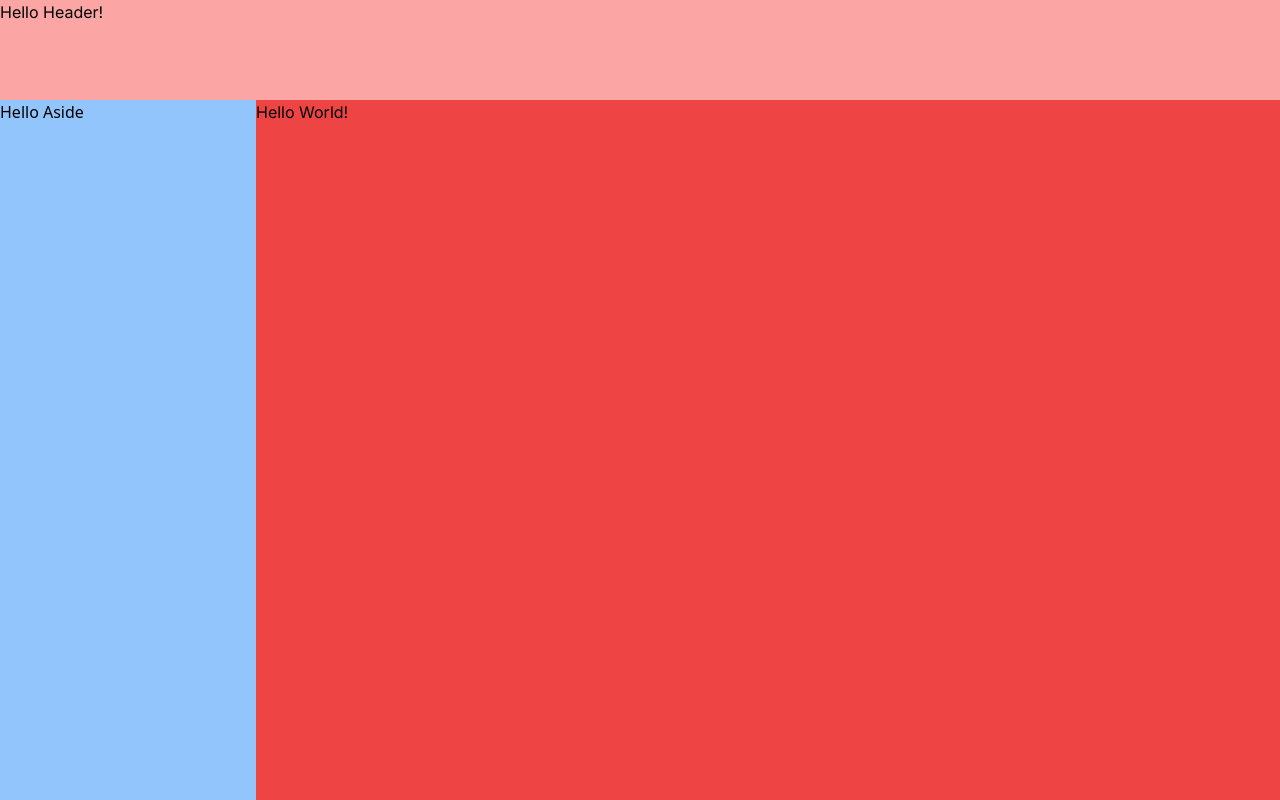
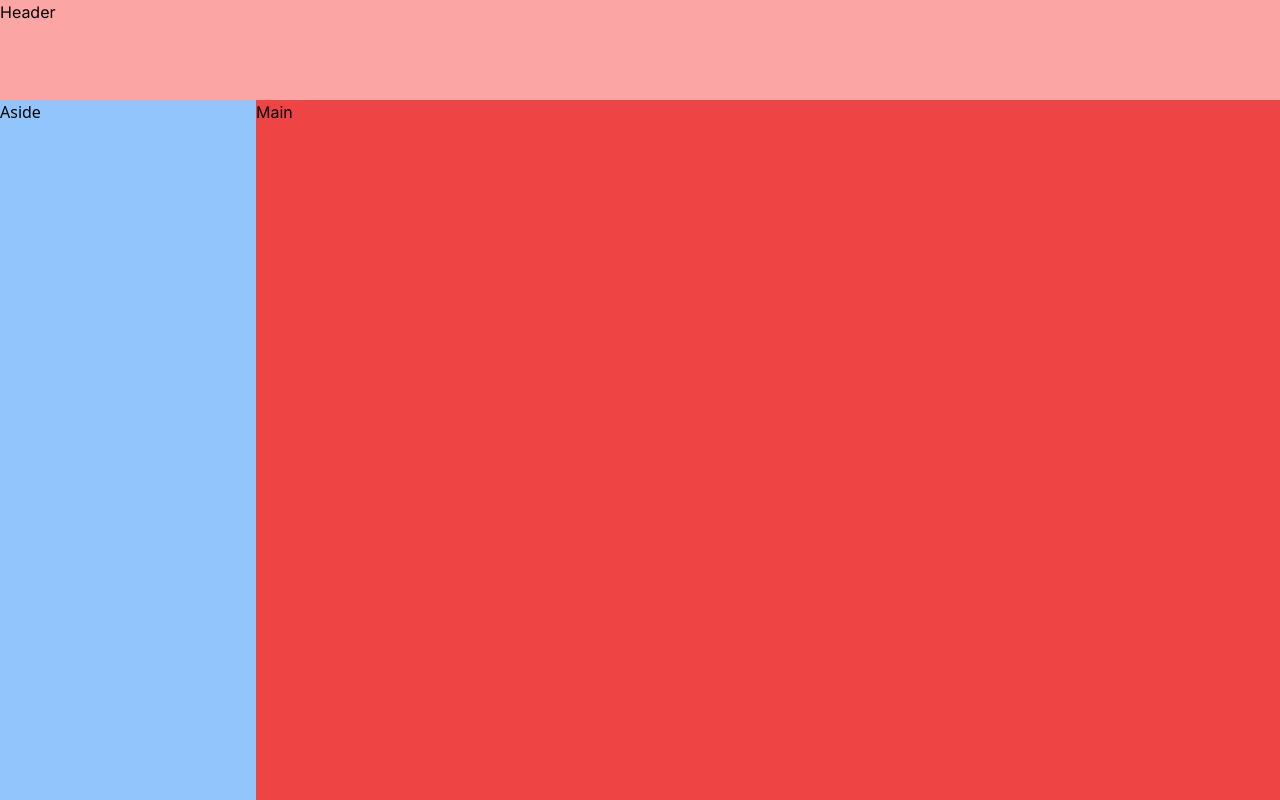
Before and after one commit to gunterdev/minguino-frontend, a Next.js app: page / in a window 1280 px wide. Built offline with nearby package versions, Linux system fonts and the light colour scheme.

Commit message:
Update: text from homepage

```diff
--- a/src/app/page.tsx
+++ b/src/app/page.tsx
@@ -7,12 +7,12 @@ export default function HomePage() {
   return (
     <div className='h-full flex items-center flex-col justify-center'>
         <header className={[inter.className,"container","min-h-[100px]","bg-red-300"].join(" ")}>
-          Hello Header!
+          Header
         </header>
         <section className='container flex flex-1'>
-          <aside className='bg-blue-300 hidden md:block md:w-64'>Hello Aside</aside>
+          <aside className='bg-blue-300 hidden md:block md:w-64'>Aside</aside>
           <main className={[inter.className,"bg-red-500","flex-1"].join(" ")}>
-            Hello World!
+             Main
           </main>
         </section>
     </div>
```
